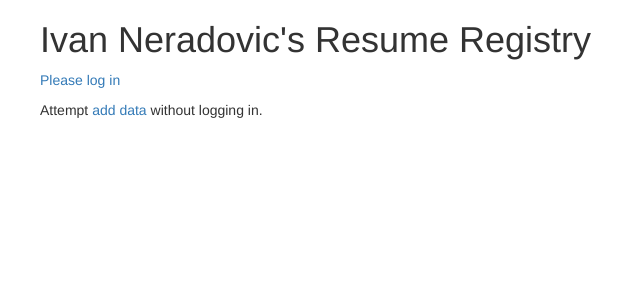
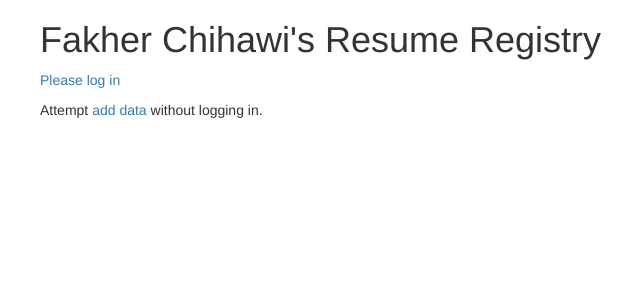
Before and after one commit to FakherChihawi/res-profiles, a PHP site: page / in a window 1280 px wide. Shown: the top 300 px of the page, without its empty margins (30-670 px from the left). Run offline with PHP 8.4, Linux system fonts and the light colour scheme.

Commit message:
Update index.php

```diff
--- a/index.php
+++ b/index.php
@@ -44,12 +44,12 @@ if (isset($_SESSION['name']) )
 <!DOCTYPE html>
 <html>
 	<head>
-		<title>Ivan Neradovic's Resume Registry</title>
+		<title>Fakher Chihawi's Resume Registry</title>
 		<link href="https://maxcdn.bootstrapcdn.com/bootstrap/3.3.7/css/bootstrap.min.css" rel="stylesheet" integrity="sha384-BVYiiSIFeK1dGmJRAkycuHAHRg32OmUcww7on3RYdg4Va+PmSTsz/K68vbdEjh4u" crossorigin="anonymous">
 	</head>
 	<body>
 		<div class="container">
-			<h1>Ivan Neradovic's Resume Registry</h1>
+			<h1>Fakher Chihawi's Resume Registry</h1>
 
 			<?php if (!$logged_in) : ?>
 				<p>
```
